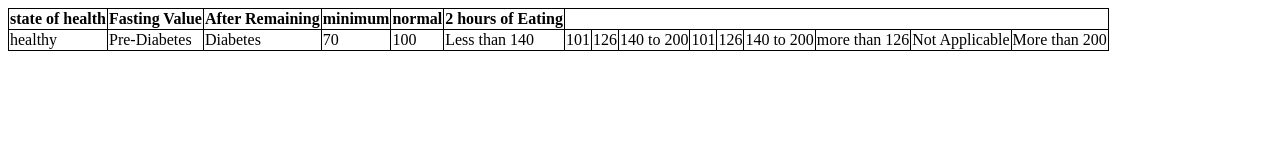
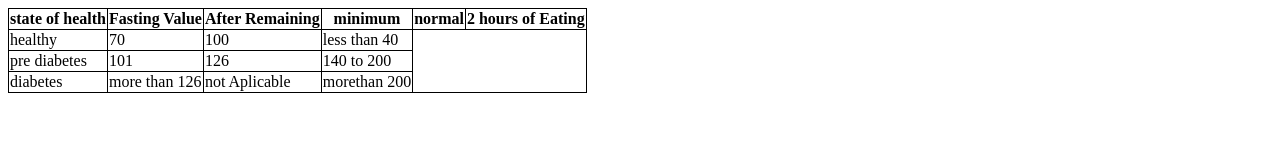
Before and after one commit to MonishKumarRMK/netlify-deploymentsss, a plain HTML site: page index.html in a window 1280 px wide. Drawn offline with Linux system fonts and the light colour scheme.

Commit message:
Add files via upload

```diff
--- a/index.html
+++ b/index.html
@@ -17,21 +17,31 @@
 <table>
     <thead>
         <tr>
-            <th>state of health</th> <th>Fasting Value</th> <th>After Remaining</th>
+            <th>state of health</th>
+            <th>Fasting Value</th>
+            <th>After Remaining</th>
             <th>minimum</th>
             <th>normal</th>
             <th>2 hours of Eating</th>
         </tr>
-    </thead>
     <tbody>
-    <tr>
-        <td>healthy</td> <td>Pre-Diabetes</td> <td>Diabetes</td>
-        <td>70</td> <td>100</td> <td>Less than 140</td>
-        <td>101</td> <td>126</td> <td>140 to 200</td>
-        <td>101</td> <td>126</td> <td>140 to 200</td>
-        <td>more than 126</td> <td>Not Applicable</td> <td>More than 200</td>
+        <td>healthy</td>
+        <td>70</td>
+        <td>100</td>
+        <td>less than 40</td>
     </tr>
     </tbody>
+    <td>pre diabetes</td>
+    <td>101</td>
+    <td>126</td>
+    <td>140 to 200</td>
+</tr>
+<tbody>
+    <td> diabetes</td>
+    <td>more than 126</td>
+    <td>not Aplicable</td>
+    <td>morethan 200</td>
+</tbody>
 </table>
 </body>
 </html>
```
